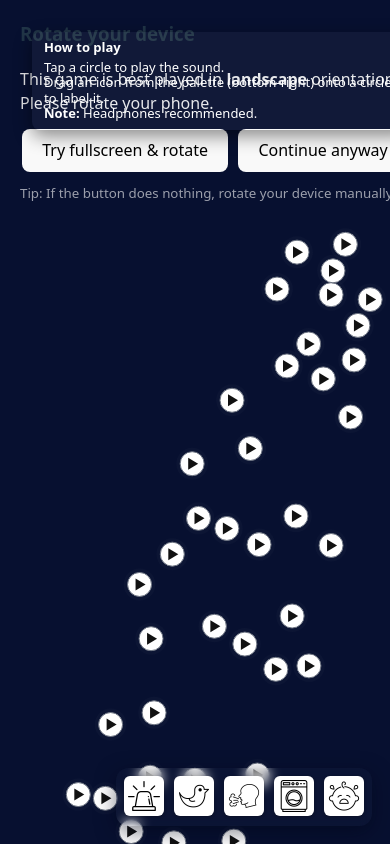
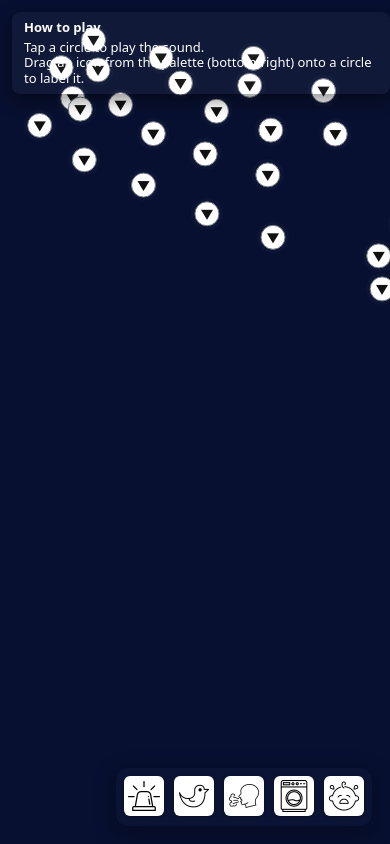
Before and after one commit to davidchalupa/soundiada, a React (Vite) app: page / in a window 390 px wide. Shown: the top 844 px of the page. Built offline with nearby package versions, Linux system fonts and the light colour scheme.

Commit message:
A potential fix for the behavior on mobile and layout.

```diff
--- a/src/components/EmbeddingViewer.tsx
+++ b/src/components/EmbeddingViewer.tsx
@@ -1,4 +1,3 @@
-// src/components/EmbeddingViewer.tsx
 import React, { useRef, useState, useMemo, useEffect } from "react";
 import { esc50Embeddings } from "../resources/embeddings";
 import "./EmbeddingViewer.css";
@@ -9,15 +8,6 @@ import IconBreathing from "../assets/icons/breath.png";
 import IconWashingMachine from "../assets/icons/washing-machine.png";
 import IconCryingBaby from "../assets/icons/crying.png";
 
-/**
- * - responsive fullscreen canvas
- * - click to play / pause audio
- * - drag & drop labels from palette (desktop HTML5 drag + pointer / touch fallback)
- * - keeps guesses state, shows modal when all items are labeled
- * - portrait-orientation overlay that recommends landscape and tries to lock orientation
- */
-
-/* palette categories (sample) */
 const PALETTE_CATEGORIES = [
   "siren",
   "chirping_birds",
@@ -43,33 +33,27 @@ type Props = {
 };
 
 const EmbeddingViewer: React.FC<Props> = ({ padding = 40 }) => {
-  // refs
+  // refs & state
   const audioRef = useRef<HTMLAudioElement | null>(null);
-
-  // UI state
   const [playingFile, setPlayingFile] = useState<string | null>(null);
   const [containerSize, setContainerSize] = useState({ w: window.innerWidth, h: window.innerHeight });
-
-  // guesses: mapping file -> guessed category
   const [guesses, setGuesses] = useState<Record<string, string>>({});
-
-  // modal shown when all samples guessed
   const [showModal, setShowModal] = useState(false);
 
-  // orientation overlay state
+  // portrait detection
   const [isPortrait, setIsPortrait] = useState(() => {
     if (typeof window === "undefined") return false;
     return !!(window.matchMedia && window.matchMedia("(orientation: portrait)").matches);
   });
 
-  // embeddings (frozen copy)
   const embeddings = useMemo(() => esc50Embeddings.slice(), []);
 
-  // counts derived
   const totalFlagged = useMemo(() => Object.keys(guesses).length, [guesses]);
-  const correctCount = useMemo(() => embeddings.reduce((acc, e) => (guesses[e.file] === e.category ? acc + 1 : acc), 0), [guesses, embeddings]);
+  const correctCount = useMemo(
+    () => embeddings.reduce((acc, e) => (guesses[e.file] === e.category ? acc + 1 : acc), 0),
+    [guesses, embeddings]
+  );
 
-  // show modal when all flagged
   useEffect(() => {
     if (embeddings.length > 0 && totalFlagged === embeddings.length) {
       setShowModal(true);
@@ -79,17 +63,15 @@ const EmbeddingViewer: React.FC<Props> = ({ padding = 40 }) => {
     }
   }, [totalFlagged, embeddings.length]);
 
-  // responsive size
+  // responsive container sizing: track viewport
   useEffect(() => {
-    const update = () => {
-      setContainerSize({ w: Math.max(200, window.innerWidth), h: Math.max(160, window.innerHeight) });
-    };
+    const update = () => setContainerSize({ w: Math.max(200, window.innerWidth), h: Math.max(160, window.innerHeight) });
     update();
     window.addEventListener("resize", update, { passive: true });
     return () => window.removeEventListener("resize", update);
   }, []);
 
-  // orientation: keep media query + resize sync
+  // keep portrait flag updated
   useEffect(() => {
     if (typeof window === "undefined") return;
     const mq = window.matchMedia("(orientation: portrait)");
@@ -115,33 +97,16 @@ const EmbeddingViewer: React.FC<Props> = ({ padding = 40 }) => {
     };
   }, []);
 
-  // try to request fullscreen + lock orientation (best-effort)
-  const tryLockLandscape = async () => {
-    try {
-      const docEl: any = document.documentElement;
-      if (docEl.requestFullscreen) await docEl.requestFullscreen();
-      // @ts-ignore
-      const orientation = screen.orientation as any;
-      if (orientation && typeof orientation.lock === "function") {
-        try {
-          await orientation.lock("landscape-primary");
-        } catch {
-          try {
-            await orientation.lock("landscape");
-          } catch {}
-        }
-      }
-    } catch {
-      // ignore failures
-    }
-  };
-
-  // compute bounds for projection (from embedding coords)
+  // compute projection bounds (based on the numeric embedding coordinates)
   const bounds = useMemo(() => {
     if (!embeddings || embeddings.length === 0) return { minX: 0, maxX: 1, minY: 0, maxY: 1 };
-    let minX = Infinity, maxX = -Infinity, minY = Infinity, maxY = -Infinity;
+    let minX = Infinity,
+      maxX = -Infinity,
+      minY = Infinity,
+      maxY = -Infinity;
     for (const e of embeddings) {
-      const x = Number(e.x), y = Number(e.y);
+      const x = Number(e.x),
+        y = Number(e.y);
       if (Number.isFinite(x) && Number.isFinite(y)) {
         minX = Math.min(minX, x);
         maxX = Math.max(maxX, x);
@@ -149,15 +114,22 @@ const EmbeddingViewer: React.FC<Props> = ({ padding = 40 }) => {
         maxY = Math.max(maxY, y);
       }
     }
-    if (minX === maxX) { minX -= 1; maxX += 1; }
-    if (minY === maxY) { minY -= 1; maxY += 1; }
+    if (minX === maxX) {
+      minX -= 1;
+      maxX += 1;
+    }
+    if (minY === maxY) {
+      minY -= 1;
+      maxY += 1;
+    }
     return { minX, maxX, minY, maxY };
   }, [embeddings]);
 
-  const project = (x: number, y: number) => {
+  // project to pixel coords inside svg width/height (svgW, svgH match viewport)
+  const project = (x: number, y: number, svgW: number, svgH: number) => {
     const { minX, maxX, minY, maxY } = bounds;
-    const w = containerSize.w - 2 * padding;
-    const h = containerSize.h - 2 * padding;
+    const w = svgW - 2 * padding;
+    const h = svgH - 2 * padding;
     const px = padding + ((x - minX) / (maxX - minX)) * w;
     const py = padding + (1 - (y - minY) / (maxY - minY)) * h;
     return { px, py };
@@ -165,22 +137,29 @@ const EmbeddingViewer: React.FC<Props> = ({ padding = 40 }) => {
 
   function getCategoryIcon(cat: string) {
     switch (cat) {
-      case "siren": return IconSiren;
-      case "chirping_birds": return IconBird;
-      case "breathing": return IconBreathing;
-      case "washing_machine": return IconWashingMachine;
-      case "crying_baby": return IconCryingBaby;
-      default: return IconSiren;
+      case "siren":
+        return IconSiren;
+      case "chirping_birds":
+        return IconBird;
+      case "breathing":
+        return IconBreathing;
+      case "washing_machine":
+        return IconWashingMachine;
+      case "crying_baby":
+        return IconCryingBaby;
+      default:
+        return IconSiren;
     }
   }
 
-  // tiny deterministic jitter
+  // tiny deterministic jitter (avoid perfect overlaps)
   const jitter = useMemo(() => {
-    const xs = embeddings.map(e => Number(e.x));
-    return 1e-3 * Math.max(1.0, (Math.max(...xs) - Math.min(...xs)));
+    const xs = embeddings.map((e) => Number(e.x));
+    if (xs.length === 0) return 0.001;
+    return 1e-3 * Math.max(1.0, Math.max(...xs) - Math.min(...xs));
   }, [embeddings]);
 
-  // audio play / pause toggle
+  // audio play/pause toggle
   const onPointClick = (file: string) => {
     const url = buildAudioUrl(file);
     const audio = audioRef.current;
@@ -206,7 +185,6 @@ const EmbeddingViewer: React.FC<Props> = ({ padding = 40 }) => {
     }
   };
 
-  // keep playing state synced on end / pause
   useEffect(() => {
     const a = audioRef.current;
     if (!a) return;
@@ -222,13 +200,12 @@ const EmbeddingViewer: React.FC<Props> = ({ padding = 40 }) => {
     };
   }, []);
 
-  // pointer-based drag fallback (touch + mouse unified via Pointer Events)
+  // pointer-based drag fallback (touch + mouse)
   const draggingCatRef = useRef<string | null>(null);
   const pointerIdRef = useRef<number | null>(null);
   const ghostRef = useRef<HTMLElement | null>(null);
 
   const makeGhost = (cat: string, x: number, y: number) => {
-    // remove old
     if (ghostRef.current && ghostRef.current.parentNode) ghostRef.current.parentNode.removeChild(ghostRef.current);
     const g = document.createElement("div");
     g.style.position = "fixed";
@@ -267,8 +244,7 @@ const EmbeddingViewer: React.FC<Props> = ({ padding = 40 }) => {
         if (pt) {
           const file = pt.getAttribute("data-file");
           if (file && draggingCatRef.current) {
-            // perform synthetic drop
-            setGuesses(prev => ({ ...prev, [file]: draggingCatRef.current as string }));
+            setGuesses((prev) => ({ ...prev, [file]: draggingCatRef.current as string }));
           }
         }
       }
@@ -282,8 +258,13 @@ const EmbeddingViewer: React.FC<Props> = ({ padding = 40 }) => {
   };
 
   const startPointerDrag = (ev: React.PointerEvent, category: string) => {
-    try { ev.preventDefault(); ev.stopPropagation(); } catch {}
-    try { (ev.currentTarget as Element).setPointerCapture?.(ev.pointerId); } catch {}
+    try {
+      ev.preventDefault();
+      ev.stopPropagation();
+    } catch {}
+    try {
+      (ev.currentTarget as Element).setPointerCapture?.(ev.pointerId);
+    } catch {}
     draggingCatRef.current = category;
     pointerIdRef.current = ev.pointerId;
     makeGhost(category, ev.clientX, ev.clientY);
@@ -301,57 +282,64 @@ const EmbeddingViewer: React.FC<Props> = ({ padding = 40 }) => {
 
   // desktop drag handlers
   const onPaletteDragStart = (ev: React.DragEvent, category: string) => {
-    try { ev.dataTransfer.setData("text/plain", category); } catch {}
+    try {
+      ev.dataTransfer.setData("text/plain", category);
+    } catch {}
   };
 
   const onPointDragOver = (ev: React.DragEvent) => ev.preventDefault();
   const onPointDrop = (ev: React.DragEvent, file: string) => {
     ev.preventDefault();
     const cat = ev.dataTransfer.getData("text/plain");
-    if (cat && typeof cat === "string") setGuesses(prev => ({ ...prev, [file]: cat }));
+    if (cat && typeof cat === "string") setGuesses((prev) => ({ ...prev, [file]: cat }));
   };
 
   const onPointDoubleClick = (file: string) => {
-    setGuesses(prev => {
-      const c = { ...prev };
-      delete c[file];
-      return c;
+    setGuesses((prev) => {
+      const copy = { ...prev };
+      delete copy[file];
+      return copy;
     });
   };
 
   const onCloseModal = () => setShowModal(false);
-  const onResetGuesses = () => { setGuesses({}); setShowModal(false); };
+  const onResetGuesses = () => {
+    setGuesses({});
+    setShowModal(false);
+  };
 
-  // rendering
+  // SVG covers the viewport. We'll rotate the SVG element when portrait.
+  const svgStyle: React.CSSProperties = isPortrait
+    ? {
+        position: "fixed",
+        left: 0,
+        top: 0,
+        width: "100vw",
+        height: "100vh",
+        transform: "rotate(90deg) translate(0, -100%)",
+        transformOrigin: "top left",
+        zIndex: 1,
+      }
+    : {
+        position: "fixed",
+        left: 0,
+        top: 0,
+        width: "100vw",
+        height: "100vh",
+        transform: "none",
+        zIndex: 1,
+      };
+
+  // svg logical dims for projection: we use viewport pixel size
+  const svgW = containerSize.w;
+  const svgH = containerSize.h;
+
   return (
-    <div className="embed-viewer-root-fullscreen" style={{ position: "relative" }}>
-      {/* orientation overlay (blocks interaction on portrait phones) */}
-      {isPortrait && (
-        <div className="landscape-overlay" role="dialog" aria-modal="true" aria-label="Rotate device to landscape">
-          <div className="landscape-card" role="document">
-            <h3 style={{ marginTop: 0 }}>Rotate your device</h3>
-            <p style={{ margin: "8px 0 14px", color: "rgba(255,255,255,0.9)" }}>
-              This game is best played in <strong>landscape</strong> orientation. Please rotate your phone.
-            </p>
-            <div style={{ display: "flex", gap: 10, justifyContent: "center", marginTop: 6 }}>
-              <button onClick={() => tryLockLandscape()} className="landscape-btn" aria-label="Try fullscreen and rotate">
-                Try fullscreen & rotate
-              </button>
-              <button onClick={() => setIsPortrait(false)} className="landscape-btn secondary" aria-label="Continue in portrait">
-                Continue anyway
-              </button>
-            </div>
-            <small style={{ display: "block", marginTop: 12, color: "rgba(255,255,255,0.6)" }}>
-              Tip: If the button does nothing, rotate your device manually.
-            </small>
-          </div>
-        </div>
-      )}
-
-      {/* lightweight top-left instructions */}
+    <div style={{ position: "relative", width: "100vw", height: "100vh", overflow: "hidden" }}>
+      {/* fixed top-left instructions (pinned to viewport) */}
       <div
         style={{
-          position: "absolute",
+          position: "fixed",
           top: 12,
           left: 12,
           zIndex: 1500,
@@ -370,20 +358,26 @@ const EmbeddingViewer: React.FC<Props> = ({ padding = 40 }) => {
         <strong style={{ display: "block", marginBottom: 4 }}>How to play</strong>
         <div>Tap a circle to play the sound.</div>
         <div>Drag an icon from the palette (bottom-right) onto a circle to label it.</div>
-        <div><strong>Note:</strong> Headphones recommended.</div>
       </div>
 
-      {/* SVG canvas */}
-      <svg width={containerSize.w} height={containerSize.h} className="embed-svg-full" style={{ display: "block" }}>
-        <rect x={0} y={0} width={containerSize.w} height={containerSize.h} fill="#071030" />
+      {/* SVG: fixed fullscreen; rotated when portrait */}
+      <svg
+        width={svgW}
+        height={svgH}
+        viewBox={`0 0 ${svgW} ${svgH}`}
+        preserveAspectRatio="none"
+        className="embed-svg-full"
+        style={svgStyle}
+      >
+        <rect x={0} y={0} width={svgW} height={svgH} fill="#071030" />
         {embeddings.map((e, idx) => {
           const x = Number(e.x) + ((idx % 2 === 0 ? 1 : -1) * jitter * 0.5);
           const y = Number(e.y) + ((idx % 3 === 0 ? 1 : -1) * jitter * 0.5);
-          const { px, py } = project(x, y);
+          const { px, py } = project(x, y, svgW, svgH);
           const isPlaying = playingFile === e.file;
           const guessed = guesses[e.file];
-          const fillColor = guessed ? (CATEGORY_COLOR[guessed] ?? "#e0e0e0") : (isPlaying ? "#0b5c99" : "#ffffff");
-          const strokeColor = guessed ? darken(CATEGORY_COLOR[guessed] ?? "#888") : (isPlaying ? "#0e4a7c" : "#6b7280");
+          const fillColor = guessed ? (CATEGORY_COLOR[guessed] ?? "#e0e0e0") : isPlaying ? "#0b5c99" : "#ffffff";
+          const strokeColor = guessed ? darken(CATEGORY_COLOR[guessed] ?? "#888") : isPlaying ? "#0e4a7c" : "#6b7280";
           const key = `${e.file}-${idx}`;
           const tooltip = `${e.file} — actual: ${e.category} — guessed: ${guessed ?? "none"}`;
 
@@ -401,14 +395,21 @@ const EmbeddingViewer: React.FC<Props> = ({ padding = 40 }) => {
               role="button"
               aria-label={tooltip}
             >
-              {/* only show native tooltip at the end to avoid revealing labels during play */}
+              {/* tooltip only when finished so players can't peek */}
               {showModal ? <title>{tooltip}</title> : null}
 
               <circle r={16} fill="rgba(255,255,255,0.02)" stroke="none" />
               <circle r={12} fill={fillColor} stroke={strokeColor} strokeWidth={isPlaying ? 2.2 : 1.0} />
 
               {guessed ? (
-                <image href={getCategoryIcon(guessed)} x={-12} y={-12} width={24} height={24} style={{ pointerEvents: "none" }} />
+                <image
+                  href={getCategoryIcon(guessed)}
+                  x={-12}
+                  y={-12}
+                  width={24}
+                  height={24}
+                  style={{ pointerEvents: "none" }}
+                />
               ) : isPlaying ? (
                 <>
                   <rect x={-5} y={-7} width={3} height={14} fill="#fff" rx={0.6} />
@@ -422,9 +423,21 @@ const EmbeddingViewer: React.FC<Props> = ({ padding = 40 }) => {
         })}
       </svg>
 
-      {/* palette (bottom-right) */}
-      <div className="palette-root" aria-hidden style={{ touchAction: "none" }}>
-        {PALETTE_CATEGORIES.map(cat => (
+      {/* fixed bottom-right palette */}
+      <div
+        className="palette-root"
+        aria-hidden
+        style={{
+          position: "fixed",
+          right: 18,
+          bottom: 18,
+          display: "flex",
+          gap: 10,
+          zIndex: 1600,
+          touchAction: "none",
+        }}
+      >
+        {PALETTE_CATEGORIES.map((cat) => (
           <div
             key={cat}
             className="palette-item"
@@ -440,28 +453,67 @@ const EmbeddingViewer: React.FC<Props> = ({ padding = 40 }) => {
         ))}
       </div>
 
-      {/* modal when done */}
+      {/* modal */}
       {showModal && (
-        <div style={{
-          position: "fixed", inset: 0, display: "flex", alignItems: "center", justifyContent: "center",
-          background: "rgba(0,0,0,0.55)", zIndex: 2000
-        }} role="dialog" aria-modal="true">
-          <div style={{
-            background: "#071030", color: "#fff", padding: 24, borderRadius: 10, minWidth: 320, maxWidth: "90%", textAlign: "center",
-            boxShadow: "0 10px 40px rgba(0,0,0,0.6)"
-          }}>
+        <div
+          style={{
+            position: "fixed",
+            inset: 0,
+            display: "flex",
+            alignItems: "center",
+            justifyContent: "center",
+            background: "rgba(0,0,0,0.55)",
+            zIndex: 2000,
+          }}
+          role="dialog"
+          aria-modal="true"
+        >
+          <div
+            style={{
+              background: "#071030",
+              color: "#fff",
+              padding: 24,
+              borderRadius: 10,
+              minWidth: 320,
+              maxWidth: "90%",
+              textAlign: "center",
+              boxShadow: "0 10px 40px rgba(0,0,0,0.6)",
+            }}
+          >
             <h2 style={{ margin: 0, marginBottom: 12 }}>Congratulations!</h2>
             <p style={{ margin: 0, marginBottom: 18, fontSize: 16 }}>
-              Your final score: <strong style={{ fontSize: 18 }}>{correctCount} / {embeddings.length}</strong>
+              Your final score:{" "}
+              <strong style={{ fontSize: 18 }}>
+                {correctCount} / {embeddings.length}
+              </strong>
             </p>
             <div style={{ display: "flex", gap: 12, justifyContent: "center", marginTop: 8 }}>
-              <button onClick={onCloseModal} style={{
-                padding: "8px 14px", borderRadius: 6, border: "1px solid rgba(255,255,255,0.12)",
-                background: "transparent", color: "#fff", cursor: "pointer"
-              }}>Close</button>
-              <button onClick={onResetGuesses} style={{
-                padding: "8px 14px", borderRadius: 6, border: "none", background: "#ff6b6b", color: "#fff", cursor: "pointer"
-              }}>Reset guesses</button>
+              <button
+                onClick={onCloseModal}
+                style={{
+                  padding: "8px 14px",
+                  borderRadius: 6,
+                  border: "1px solid rgba(255,255,255,0.12)",
+                  background: "transparent",
+                  color: "#fff",
+                  cursor: "pointer",
+                }}
+              >
+                Close
+              </button>
+              <button
+                onClick={onResetGuesses}
+                style={{
+                  padding: "8px 14px",
+                  borderRadius: 6,
+                  border: "none",
+                  background: "#ff6b6b",
+                  color: "#fff",
+                  cursor: "pointer",
+                }}
+              >
+                Reset guesses
+              </button>
             </div>
           </div>
         </div>
@@ -474,14 +526,14 @@ const EmbeddingViewer: React.FC<Props> = ({ padding = 40 }) => {
 
 export default EmbeddingViewer;
 
-// small helper
+/* helper */
 function darken(hex: string, amt = -24) {
   try {
     const parsed = hex.replace("#", "");
     const num = parseInt(parsed, 16);
     let r = (num >> 16) + amt;
-    let g = ((num >> 8) & 0x00FF) + amt;
-    let b = (num & 0x0000FF) + amt;
+    let g = ((num >> 8) & 0x00ff) + amt;
+    let b = (num & 0x0000ff) + amt;
     r = Math.max(0, Math.min(255, r));
     g = Math.max(0, Math.min(255, g));
     b = Math.max(0, Math.min(255, b));
```
